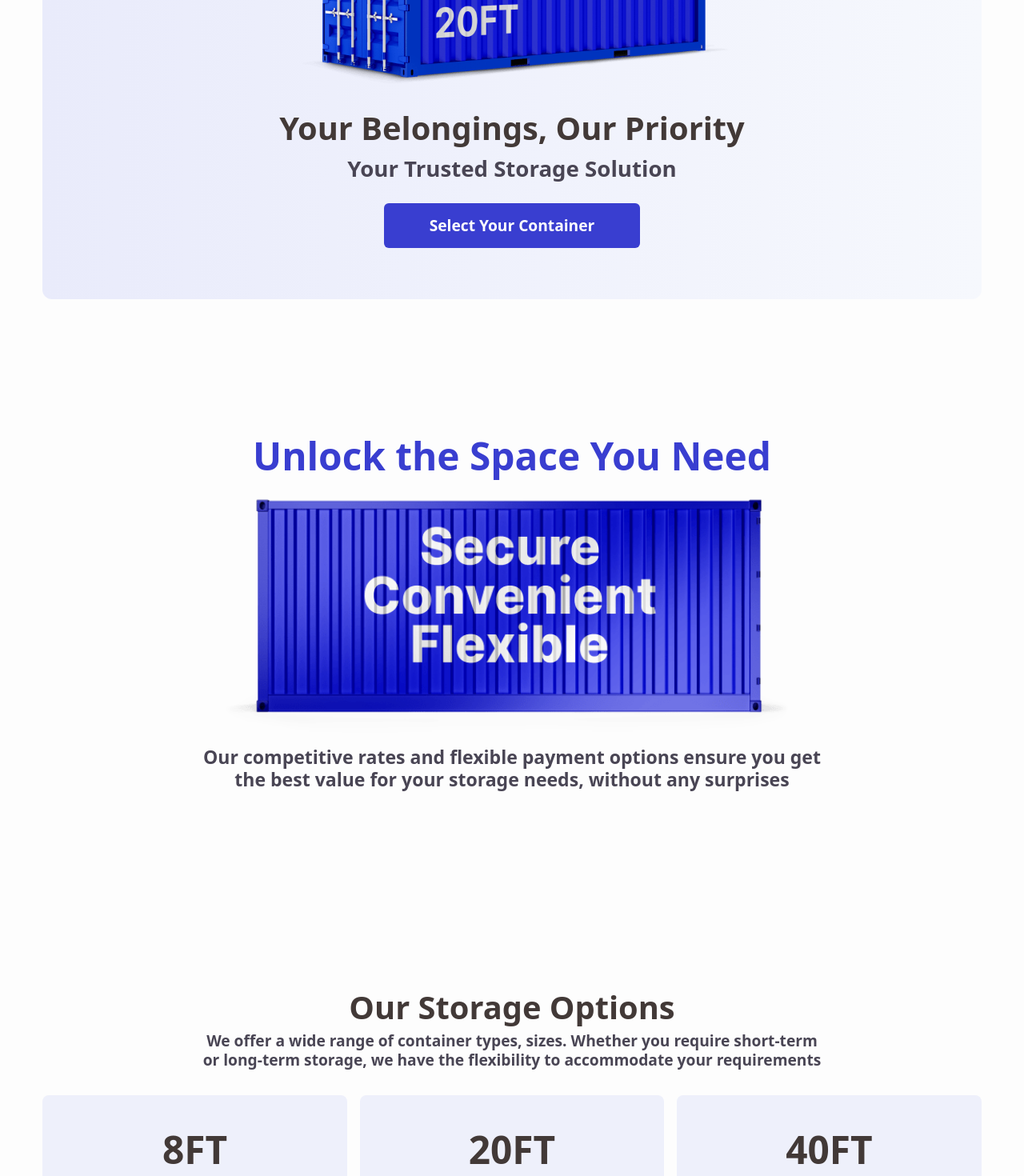
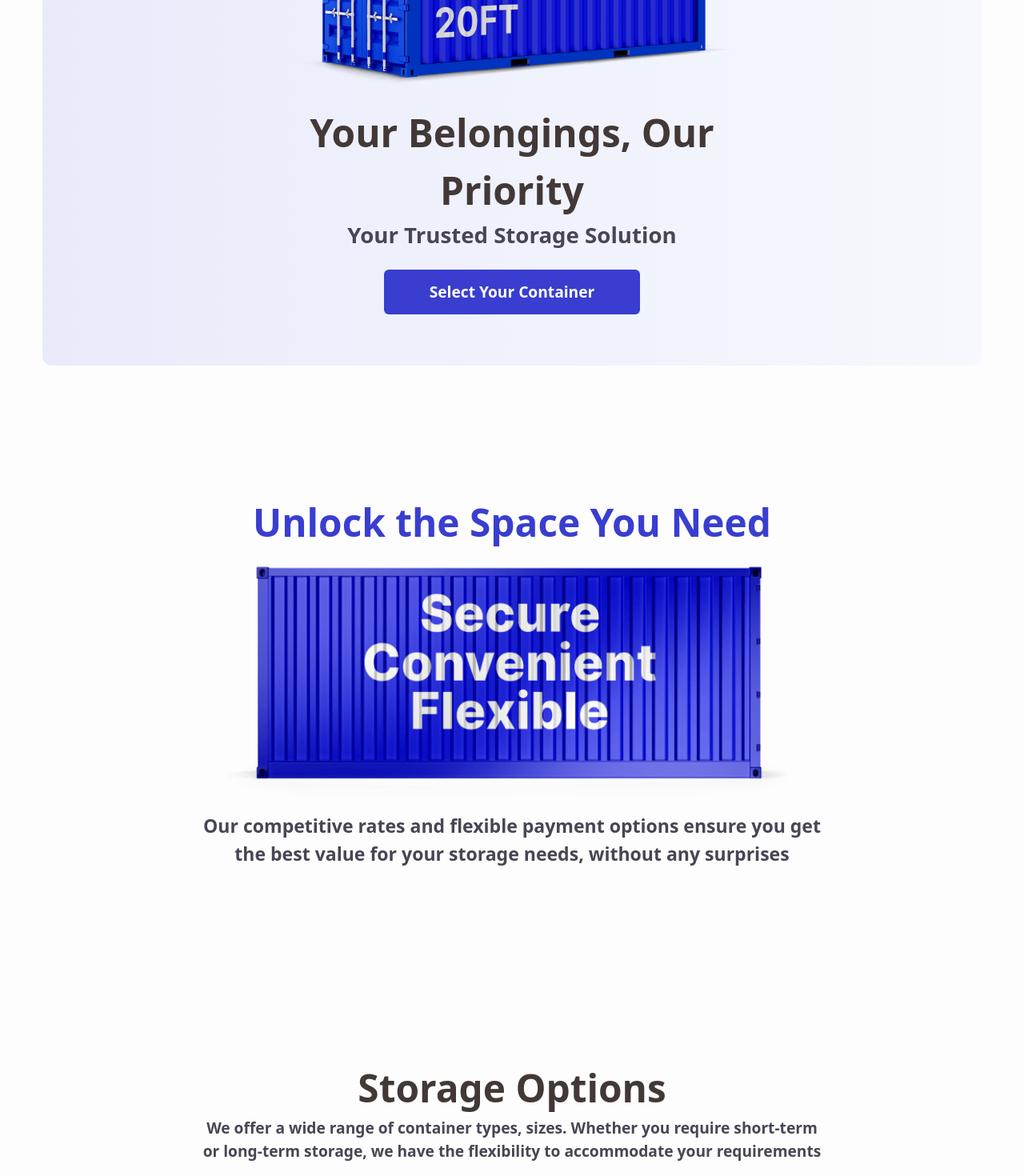
Before and after one commit to shanewmurphy/bluebox, a Next.js app: page / in a window 1280 px wide. Shown: the part 240-1710 px from the top of the page at 80% size. Built offline with nearby package versions, Linux system fonts and the light colour scheme.

Commit message:
Mobile Styles

```diff
--- a/components/Containers.js
+++ b/components/Containers.js
@@ -3,18 +3,18 @@ export default function ContainerSizes() {
   return (
     <div className="w-11/12 mx-auto mb-40 antialiased">
       <div>
-        <h2 className="text-center lg:text-6xl md:text-5xl sm:text-4xl text-black font-extrabold">
-          Our Storage Options
+        <h2 className="text-center lg:text-7xl md:text-5xl sm:text-5xl text-black font-extrabold">
+          Storage Options
         </h2>
-        <p className="text-center lg:text-2xl md:text-2xl sm:text-base text-gray lg:w-8/12 md:w-10/12 font-semibold mx-auto mb-8">
+        <p className="text-center lg:text-2xl md:text-2xl sm:text-sm text-gray lg:w-8/12 md:w-10/12 font-semibold mx-auto lg:leading-normal md:leading-normal sm:leading-normal mb-8">
           We offer a wide range of container types, sizes. Whether you require
           short-term or long-term storage, we have the flexibility to
           accommodate your requirements
         </p>
       </div>
-      <div className="grid lg:grid-cols-3 md:grid-cols-3 sm:grid-rows-3 gap-4 lg:space-y-0 md:space-y-0 sm:space-y-12">
+      <div className="grid lg:grid-cols-3 md:grid-cols-3 sm:grid-rows-1 gap-4 lg:space-y-0 md:space-y-0 sm:space-y-12">
         <div>
-          <div className="bg-BkColor rounded-lg lg:py-8 md:py-8 sm:py-9 sm:pb-12">
+          <div className="bg-BkColor rounded-lg lg:py-8 md:py-8 sm:py-9">
             <h3 className="text-center text-black text-7xl font-bold">8FT</h3>
             <div>
               <Image
@@ -41,7 +41,7 @@ export default function ContainerSizes() {
           </div>
         </div>
         <div>
-          <div className="bg-BkColor rounded-lg lg:py-8 md:py-8 sm:py-9 sm:pb-12">
+          <div className="bg-BkColor rounded-lg lg:py-8 md:py-8 sm:py-9">
             <h3 className="text-center text-black text-7xl font-bold">20FT</h3>
             <div>
               <Image
--- a/components/Hero.js
+++ b/components/Hero.js
@@ -15,7 +15,7 @@ export default function Hero() {
           </div>
         </div>
         <div>
-          <h1 className="lg:text-6xl md:text-5xl sm:text-4xl lg:w-4/6 md:w-5/6 sm:w-64 mx-auto font-extrabold text-center text-black">
+          <h1 className="lg:text-7xl md:text-5xl sm:text-4xl lg:w-4/6 md:w-5/6 sm:w-64 mx-auto font-extrabold text-center text-black">
             Your Belongings, Our Priority
           </h1>
           <h4 className="lg:text-4xl md:text-3xl sm:text-base font-bold text-center text-gray mt-2 antialiased">
--- a/components/Intro.js
+++ b/components/Intro.js
@@ -1,7 +1,7 @@
 import Image from "next/image";
 export default function Intro() {
   return (
-    <div className="w-11/12 mx-auto lg:mt-40 md:mt-40 sm:mt-28 mb-60 antialiased">
+    <div className="w-11/12 mx-auto lg:mt-40 md:mt-40 sm:mt-28 lg:mb-60 md:mb-60 sm:mb-40 antialiased">
       <div className="lg:w-8/12 md:w-10/12 sm:w-11/12 mx-auto">
         <h1 className="lg:text-7xl md:text-6xl sm:text-5xl text-center font-extrabold text-blue lg:mb-2 md:mb-4 sm:mb-4">
           Unlock the Space You Need
@@ -14,7 +14,7 @@ export default function Intro() {
             alt="blue box storage"
           />
         </div>
-        <p className="text-center lg:text-3xl md:text-3xl sm:text-base text-gray lg:leading-tight md:leading-tight sm:leading-normal font-semibold lg:mt-4 md:mt-4 sm:mt-2">
+        <p className="text-center lg:text-3xl md:text-3xl sm:text-base text-gray lg:leading-normal md:leading-tight sm:leading-normal font-semibold lg:mt-4 md:mt-4 sm:mt-2">
           Our competitive rates and flexible payment options ensure you get the
           best value for your storage needs, without any surprises
         </p>
```
